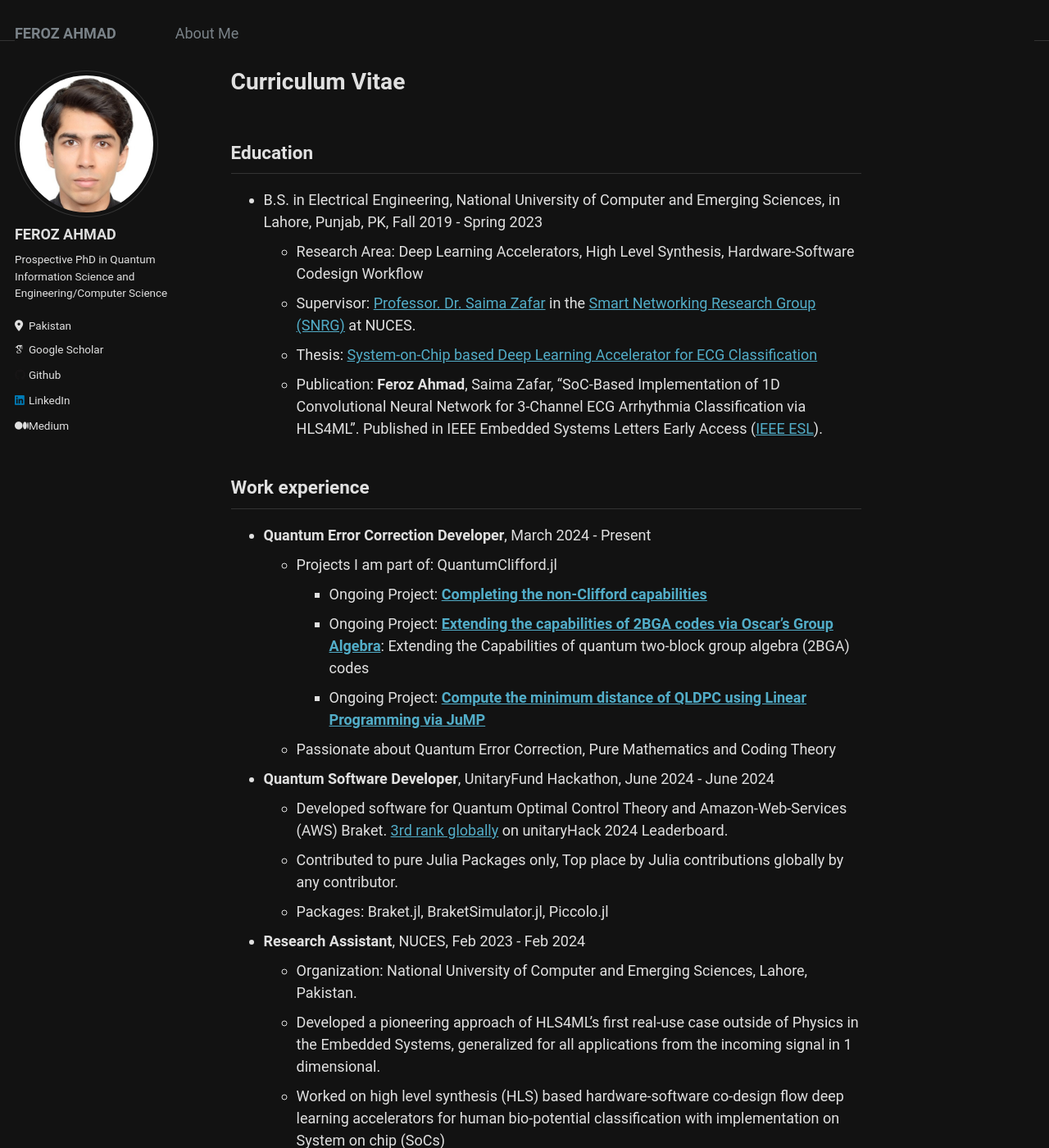
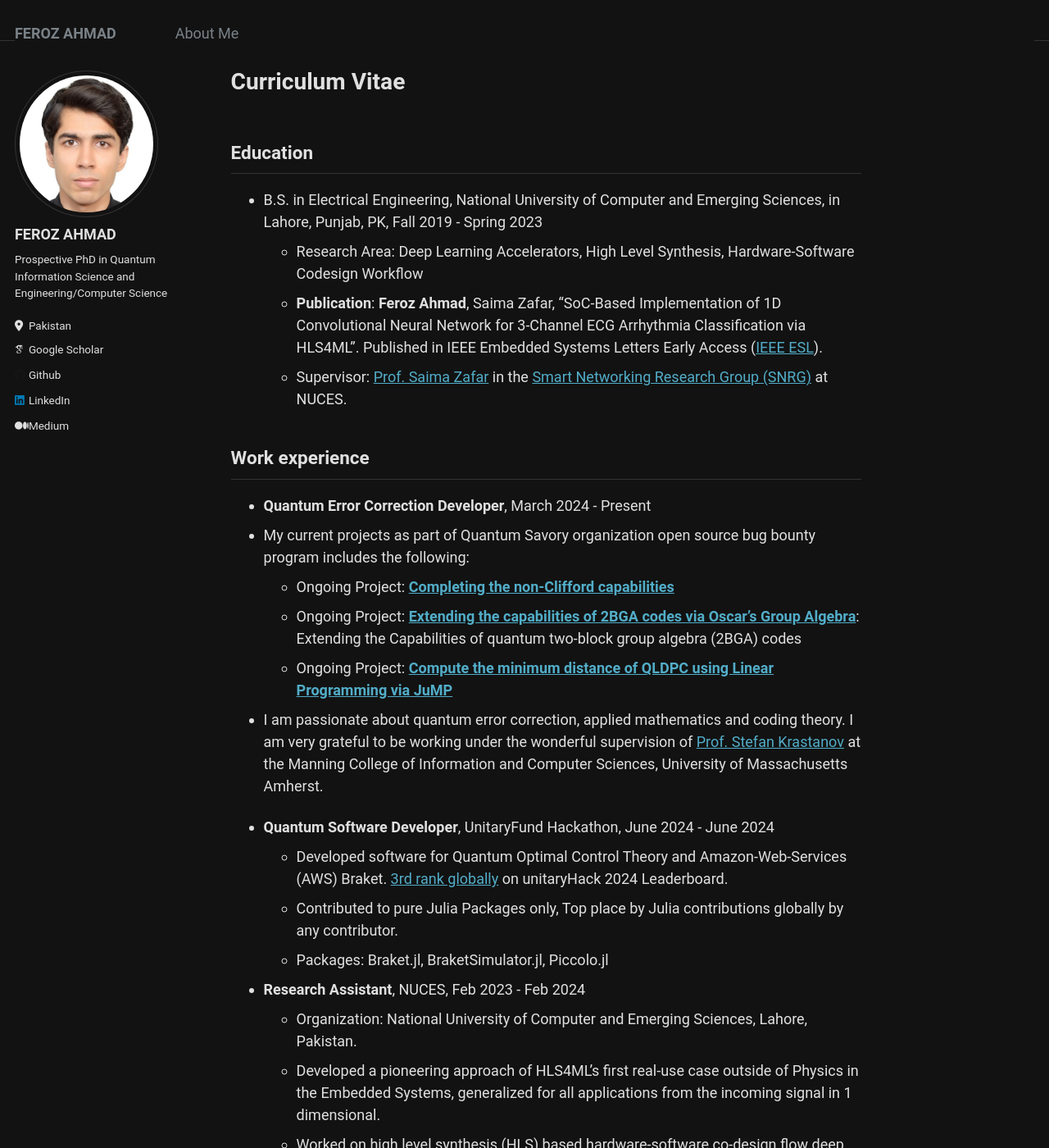
Before and after one commit to Fe-r-oz/Fe-r-oz.github.io, a Jekyll site: the page built from _pages/about.md, in a window 1280 px wide and 1400 px high. Shown: the whole window at 82% size. Built offline with Jekyll 4.4.1, drawn with Linux system fonts in a browser that asks for light colours; some web fonts are replaced.

Commit message:
Update about.md

```diff
--- a/_config.yml
+++ b/_config.yml
@@ -56,7 +56,7 @@ author:
   keybase          : # Username
   instagram        : # Username
   lastfm           : # Username
-  linkedin         : "https://www.linkedin.com/in/feroz-ahmad-a4b00a22a/"
+  linkedin         : "https://pk.linkedin.com/in/feroz-ahmad-a4b00a22a"
   mastodon         : # URL
   medium           : "https://medium.com/@pragmaticlyabstract"
   pinterest        : # Username
--- a/_pages/about.md
+++ b/_pages/about.md
@@ -11,17 +11,16 @@ redirect_from:
 ## Education
 * B.S. in Electrical Engineering, National University of Computer and Emerging Sciences, in Lahore, Punjab, PK, Fall 2019 - Spring 2023
   * Research Area: Deep Learning Accelerators, High Level Synthesis, Hardware-Software Codesign Workflow
-  * Supervisor: [Professor. Dr. Saima Zafar](https://lhr.nu.edu.pk/ee/facultyProfile/4198) in the [Smart Networking Research Group (SNRG)](https://lhr.nu.edu.pk/ee/research/snrg) at NUCES.
-  * Thesis: [System-on-Chip based Deep Learning Accelerator for ECG Classification](https://drive.google.com/file/d/1Hf5TzoBrv4sndfoux04q8yrBUtrl11RA/view?usp=sharing)
-  * Publication: **Feroz Ahmad**, Saima Zafar, "SoC-Based Implementation of 1D Convolutional Neural Network for 3-Channel ECG Arrhythmia Classification via HLS4ML". Published in IEEE Embedded Systems Letters Early Access ([IEEE ESL](https://ieeexplore.ieee.org/document/10399904)).
+  * **Publication**: **Feroz Ahmad**, Saima Zafar, "SoC-Based Implementation of 1D Convolutional Neural Network for 3-Channel ECG Arrhythmia Classification via HLS4ML". Published in IEEE Embedded Systems Letters Early Access ([IEEE ESL](https://ieeexplore.ieee.org/document/10399904)).
+  * Supervisor: [Prof. Saima Zafar](https://lhr.nu.edu.pk/ee/facultyProfile/4198) in the [Smart Networking Research Group (SNRG)](https://lhr.nu.edu.pk/ee/research/snrg) at NUCES.
 
 ## Work experience
 * **Quantum Error Correction Developer**, March 2024 - Present
-  * Projects I am part of: QuantumClifford.jl
+ * My current projects as part of Quantum Savory organization open source bug bounty program includes the following:
     - Ongoing Project: **[Completing the non-Clifford capabilities](https://github.com/QuantumSavory/QuantumClifford.jl/issues/309)**
     - Ongoing Project: **[Extending the capabilities of 2BGA codes via Oscar's Group Algebra](https://github.com/QuantumSavory/QuantumClifford.jl/issues/396)**: Extending the Capabilities of quantum two-block group algebra (2BGA) codes
     - Ongoing Project: **[Compute the minimum distance of QLDPC using Linear Programming via JuMP](https://github.com/QuantumSavory/QuantumClifford.jl/pull/439)**
-  * Passionate about Quantum Error Correction, Pure Mathematics and Coding Theory
+  * I am passionate about quantum error correction, applied mathematics and coding theory. I am very grateful to be working under the wonderful supervision of [Prof. Stefan Krastanov](https://www.cics.umass.edu/about/directory/stefan-krastanov) at the Manning College of Information and Computer Sciences, University of Massachusetts Amherst.
 
 * **Quantum Software Developer**, UnitaryFund Hackathon, June 2024 - June 2024
   * Developed software for Quantum Optimal Control Theory and Amazon-Web-Services (AWS) Braket. [3rd rank globally](https://unitaryhack.dev/leaderboard/) on unitaryHack 2024 Leaderboard.
```
